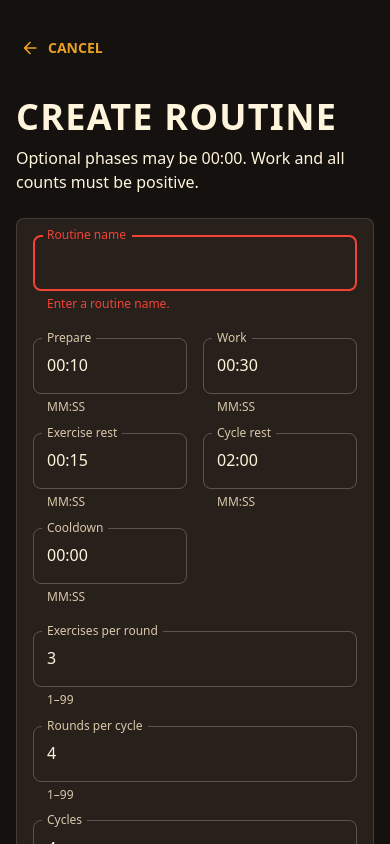
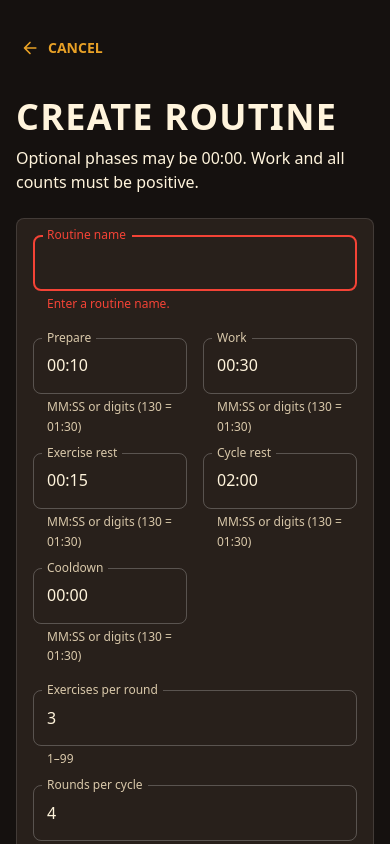
Before and after one commit to jack-arnold33/wheel-of-pain-timer, a React (Vite) app: page / in a window 390 px wide. Both pictures are taken after a click on the button "CREATE ROUTINE". Shown: the top 844 px of the page. Built offline with nearby package versions, Linux system fonts and the light colour scheme.

Commit message:
feat: polish accessibility and mobile routine entry (#22)
Honor reduced-motion preferences, add high-visibility keyboard focus, and make compact duration entry practical with numeric mobile keyboards. Update outstanding design decisions and cover compact duration normalization in the app tests.

```diff
--- a/src/presentation/RoutineEditor.tsx
+++ b/src/presentation/RoutineEditor.tsx
@@ -57,7 +57,13 @@ const formatDurationInput = (seconds: number) =>
     .padStart(2, '0')}:${(seconds % 60).toString().padStart(2, '0')}`
 
 const parseDuration = (value: string) => {
-  const match = /^(\d{1,2}):([0-5]\d)$/.exec(value.trim())
+  const trimmed = value.trim()
+  const compactMatch = /^(\d{1,4})$/.exec(trimmed)
+  const normalized =
+    compactMatch === null
+      ? trimmed
+      : `${compactMatch[1].slice(0, -2) || '0'}:${compactMatch[1].slice(-2).padStart(2, '0')}`
+  const match = /^(\d{1,2}):([0-5]\d)$/.exec(normalized)
   if (match === null) return undefined
   const minutes = Number(match[1])
   const seconds = Number(match[2])
@@ -198,9 +204,24 @@ export function RoutineEditor({
                         [field]: event.target.value,
                       }))
                     }
+                    onBlur={() => {
+                      const seconds = parseDuration(durations[field])
+                      if (seconds !== undefined) {
+                        setDurations((current) => ({
+                          ...current,
+                          [field]: formatDurationInput(seconds),
+                        }))
+                      }
+                    }}
                     error={parsed.fieldErrors[field] !== undefined}
-                    helperText={parsed.fieldErrors[field] ?? 'MM:SS'}
-                    slotProps={{ htmlInput: { inputMode: 'numeric' } }}
+                    helperText={parsed.fieldErrors[field] ?? 'MM:SS or digits (130 = 01:30)'}
+                    slotProps={{
+                      htmlInput: {
+                        inputMode: 'numeric',
+                        pattern: '[0-9:]*',
+                        autoComplete: 'off',
+                      },
+                    }}
                   />
                 ))}
               </Box>
@@ -226,7 +247,15 @@ export function RoutineEditor({
                     }
                     error={parsed.fieldErrors[field] !== undefined}
                     helperText={parsed.fieldErrors[field] ?? '1–99'}
-                    slotProps={{ htmlInput: { min: 1, max: 99, step: 1 } }}
+                    slotProps={{
+                      htmlInput: {
+                        min: 1,
+                        max: 99,
+                        step: 1,
+                        inputMode: 'numeric',
+                        pattern: '[0-9]*',
+                      },
+                    }}
                   />
                 ))}
               </Box>
--- a/src/presentation/themes/wheelOfPainTheme.ts
+++ b/src/presentation/themes/wheelOfPainTheme.ts
@@ -35,6 +35,28 @@ export const wheelOfPainTheme = createTheme({
     borderRadius: 8,
   },
   components: {
+    MuiCssBaseline: {
+      styleOverrides: {
+        '@media (prefers-reduced-motion: reduce)': {
+          '*, *::before, *::after': {
+            animationDuration: '0.01ms !important',
+            animationIterationCount: '1 !important',
+            scrollBehavior: 'auto !important',
+            transitionDuration: '0.01ms !important',
+          },
+        },
+      },
+    },
+    MuiButtonBase: {
+      styleOverrides: {
+        root: {
+          '&.Mui-focusVisible': {
+            outline: '3px solid var(--mui-palette-primary-main)',
+            outlineOffset: 2,
+          },
+        },
+      },
+    },
     MuiButton: {
       defaultProps: {
         disableElevation: true,
```
Also changed, not shown: specs/screens-and-flows.md (+1 -2 lines), specs/timer-behavior.md (+1 -1 lines), 1 other file (tests, documents, lock files or other folders).
